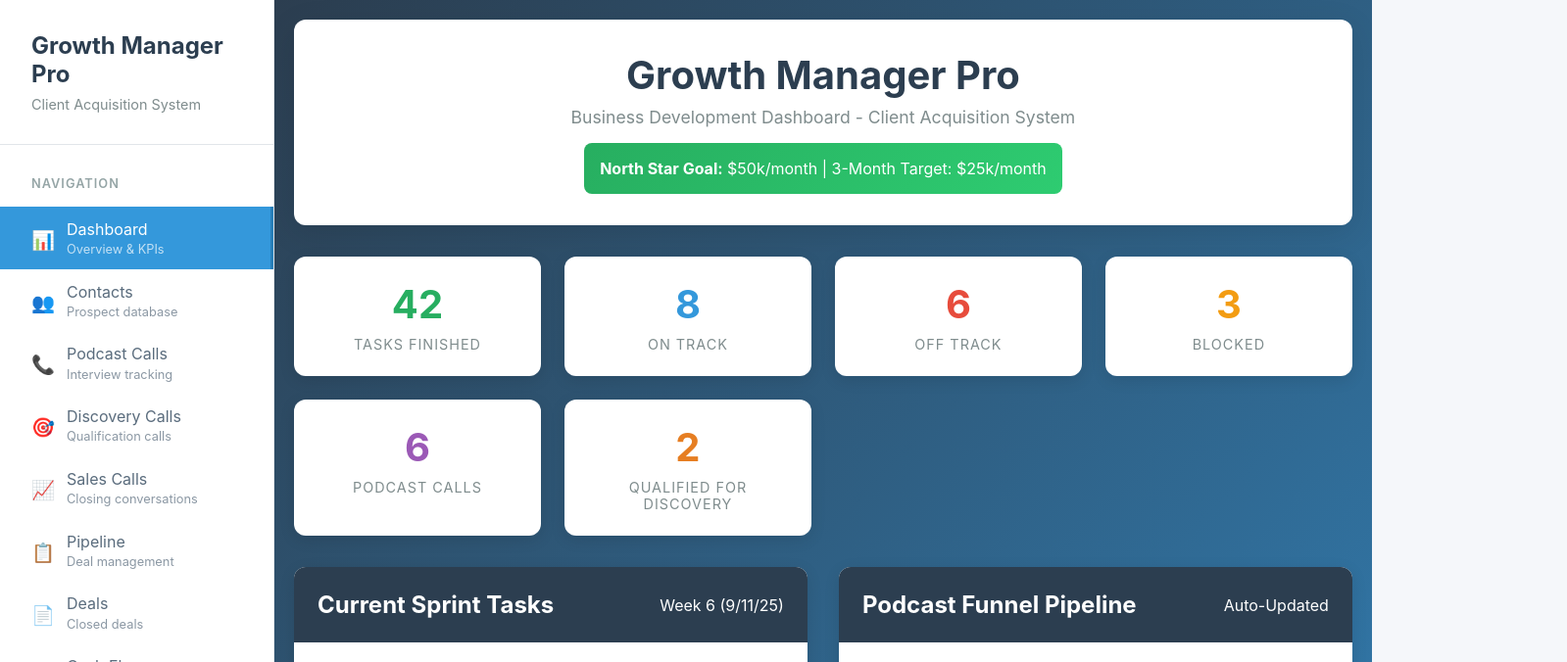
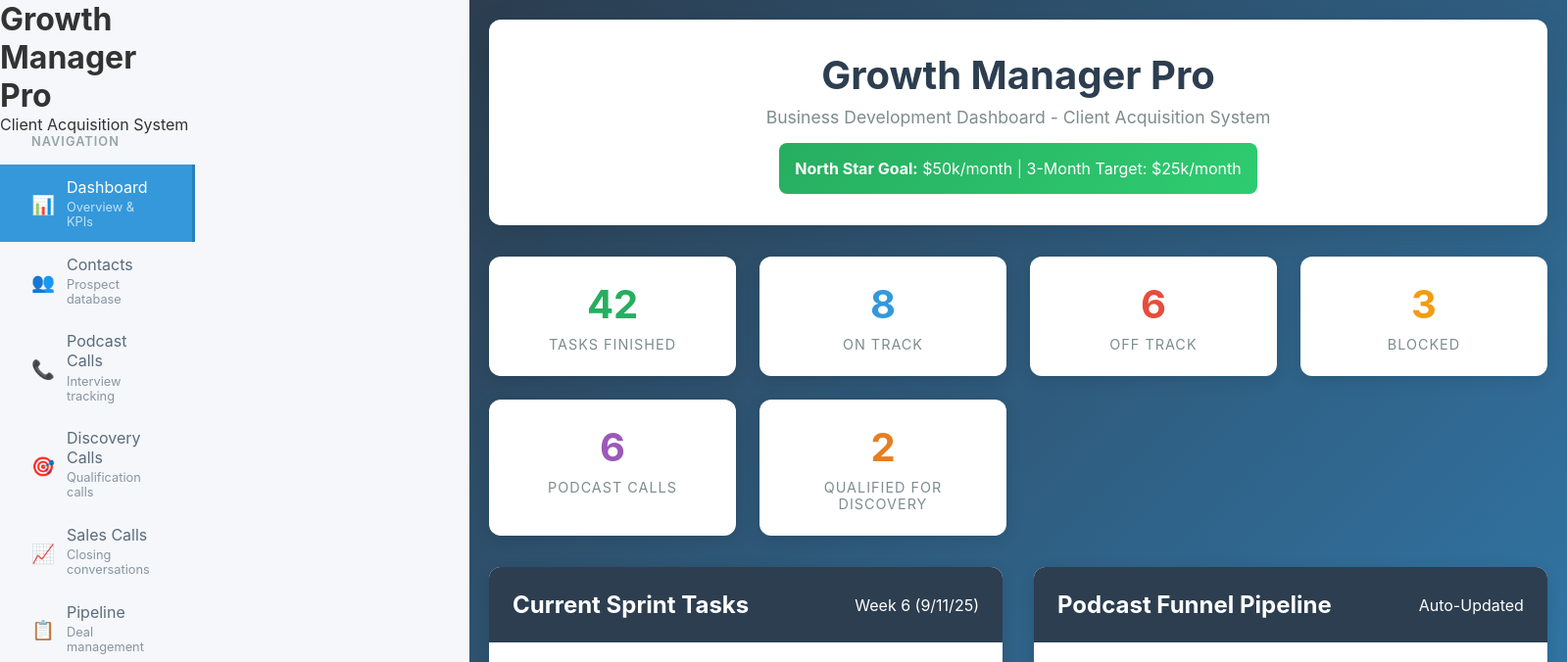
Before and after one commit to CodenameMaggie/growthmanagerpro, a plain HTML site: page index.html in a window 1280 px wide. Shown: the top 676 px of the page at 98% size, 1599 px wide, since content can reach past the window. Drawn offline with Linux system fonts and the light colour scheme.

Commit message:
Update index.html
nav bar imbedding

```diff
--- a/index.html
+++ b/index.html
@@ -22,36 +22,42 @@
             min-height: 100vh;
         }
 
-        .sidebar {
-            width: 280px;
-            background: white;
-            border-right: 1px solid #e1e5e9;
-            padding: 2rem 0;
-            position: fixed;
-            height: 100vh;
-            overflow-y: auto;
-            z-index: 1000;
-            left: 0;
-            top: 0;
-            display: block;
-        }
+<div class="sidebar">
+    <div class="sidebar-header">
+        <h1>Growth Manager Pro</h1>
+        <p>Client Acquisition System</p>
+    </div>
 
-        .sidebar-header {
-            padding: 0 2rem 2rem 2rem;
-            border-bottom: 1px solid #e1e5e9;
-            margin-bottom: 2rem;
-        }
+    <div class="nav-section">
+        <div class="nav-section-title">Navigation</div>
 
-        .sidebar-header h1 {
-            font-size: 1.5rem;
-            color: #2c3e50;
-            margin-bottom: 0.5rem;
-        }
+        <a href="index.html" class="nav-item">
+            <div class="nav-icon">📊</div>
+            <div class="nav-text">
+                <div>Dashboard</div>
+                <div class="nav-subtitle">Overview & KPIs</div>
+            </div>
+        </a>
 
-        .sidebar-header p {
-            color: #7f8c8d;
-            font-size: 0.9rem;
-        }
+        <div class="nav-item" onclick="showPage('contacts')">
+            <div class="nav-icon">👥</div>
+            <div class="nav-text">
+                <div>Contacts</div>
+                <div class="nav-subtitle">Prospect database</div>
+            </div>
+        </div>
+
+        <a href="podcast-calls.html" class="nav-item active">
+            <div class="nav-icon">📞</div>
+            <div class="nav-text">
+                <div>Podcast Calls</div>
+                <div class="nav-subtitle">Interview tracking</div>
+            </div>
+        </a>
+
+        <!-- ... rest of navigation items ... -->
+    </div>
+</div>
 
         .nav-section {
             margin-bottom: 2rem;
```
